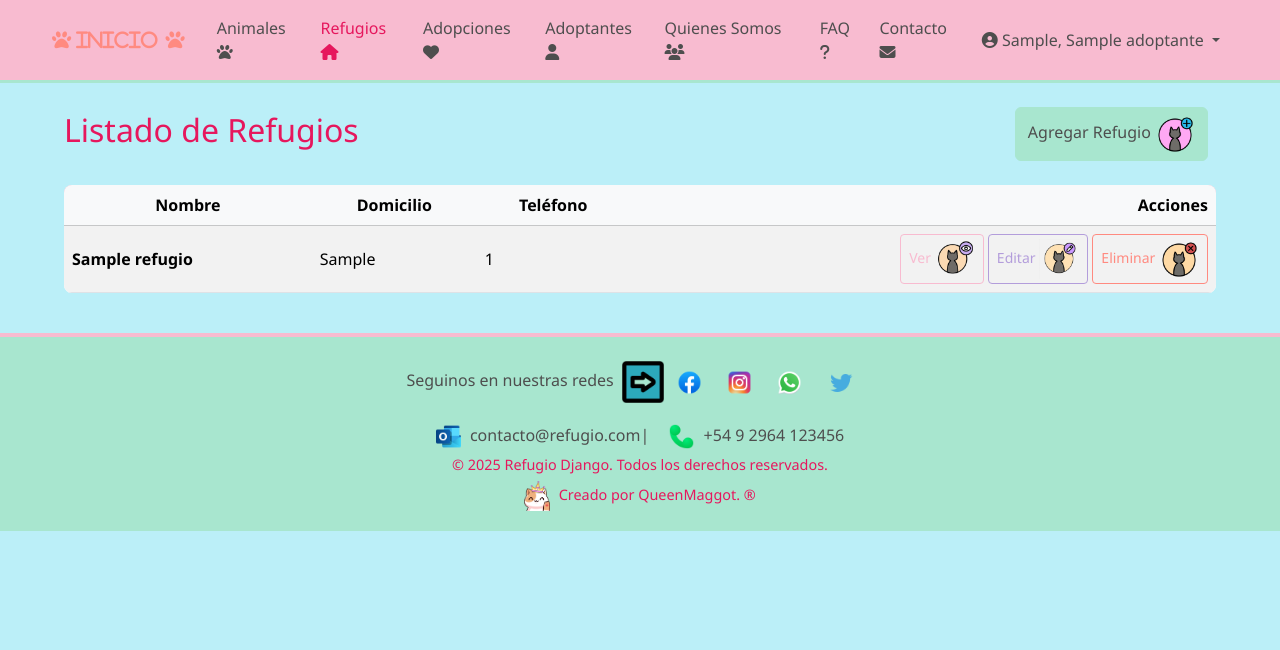
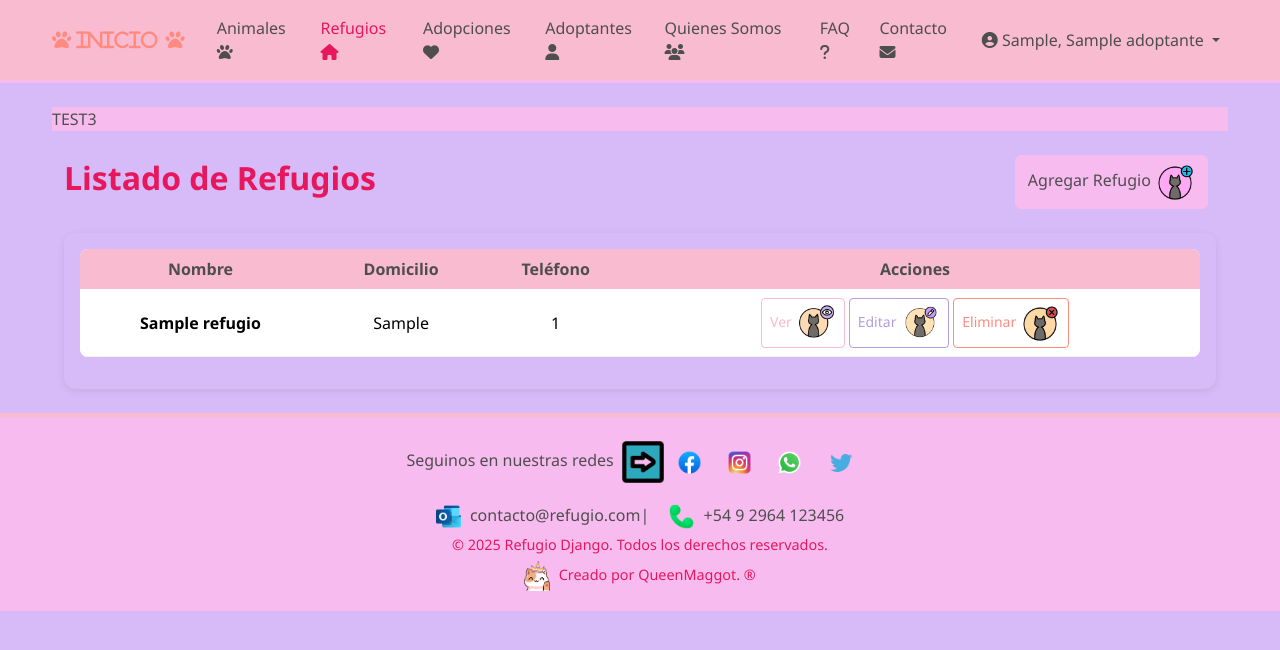
Before and after one commit to QueenMaggot/refugio, a Django app: page /refugios/listado/ in a window 1280 px wide. Shown: the top 650 px of the page. Run offline with Django 5.2, Linux system fonts and the light colour scheme; a user stored in the database is signed in; tables that the repository leaves empty hold one stand-in row (values such as "Sample post"); some libraries are stand-ins or nearby versions.

Commit message:
Pude arreglar el css, tengo que modificar unos colores mas en botones y un par mas y listo

```diff
--- a/src/static/styles/estilos.css
+++ b/src/static/styles/estilos.css
@@ -37,12 +37,13 @@
 /*------------------------------------------------------------------------*/
 :root {
   --color-primary: #F8BBD0;   /* Rosa suave */
-  --color-secondary: #A8E6CF; /* Verde menta */
+  --color-secondary: #F8BBEF; /* Rosa pastel */
   --color-terciario: #E6175D; /*ROSA FUERTEEE*/
   --color-accent: #FF8A80;    /* Coral pastel */
-  --color-bg: #BBEFF8;        /* Fondo crema */
-  --color-text: #4E4E4E;      /* Gris cálido */
+  --color-bg: #d6bbf8;        /* Fondo crema */
+  --color-text: #4E4E4E;      /* Gris cslido */
   --color-muted: #B39DDB;     /* Lavanda */
+  --color-black: #17020A;  /* Negro */
 }
 
 body {
@@ -53,7 +54,11 @@ body {
 
 h1, h2, h3 {
   color: var(--color-terciario);
+  font-weight: bold;
+
 }
+
+/* ========= BOTONES ========== */
 
 .btn-primary {
   background-color: var(--color-primary);
@@ -67,11 +72,18 @@ h1, h2, h3 {
   color: var(--color-text);
 }
 
+.btn-success:hover {
+  background-color: var(--color-accent); /* Coral pastel */
+  border-color: var(--color-accent);
+  color: white;
+}
+
 .btn-danger {
   background-color: var(--color-accent);
   border-color: var(--color-accent);
   color: white;
 }
+/**---------------FORMMM ------------------*/
 
 form {
   background-color: var(--color-bg);
@@ -94,6 +106,7 @@ form input:focus, form select:focus, form textarea:focus {
   outline: none;
 }
 
+/**---------------CARDSSS ------------------*/
 .card {
   border: none;
   border-radius: 12px;
@@ -115,6 +128,97 @@ form input:focus, form select:focus, form textarea:focus {
   color: var(--color-text);
 }
 
+/* Card de filtros */
+.card.shadow-sm {
+  border: 1px solid var(--color-muted); /* Lavanda */
+  border-radius: 10px;
+  background-color: #fff;
+}
+
+/* Labels de filtros */
+.form-label {
+  font-weight: 600;
+  color: var(--color-text);
+}
+
+/* Radios de sexo */
+.form-check-label img {
+  margin-left: 4px;
+  vertical-align: middle;
+}
+
+/* Badges de info rápida */
+.badge.bg-secondary {
+  background-color: var(--color-primary); /* Rosa suave */
+  color: var(--color-text);
+}
+
+.badge.bg-light {
+  background-color: var(--color-secondary); /* Verde menta */
+  border: none;
+  font-weight: 500;
+}
+
+/* Card de cada animal */
+.card.h-100 {
+  border-radius: 12px;
+  box-shadow: 0 4px 10px rgba(0,0,0,0.08);
+  transition: transform 0.2s ease-in-out;
+}
+
+.card.h-100:hover {
+  transform: translateY(-5px);
+}
+
+/* Nombre del animal */
+.card-title {
+  color: var(--color-primary); /* Rosa suave */
+  font-weight: bold;
+}
+
+/* Descripción */
+.card-text.small {
+  color: var(--color-text);
+  font-size: 0.9rem;
+  line-height: 1.5;
+}
+
+/* Botones dentro de cada card */
+.card .btn-sm {
+  border-radius: 6px;
+  font-size: 0.85rem;
+  padding: 6px 10px;
+}
+
+.card .btn-primary {
+  background-color: var(--color-primary);
+  border-color: var(--color-primary);
+  color: var(--color-text);
+}
+
+.card .btn-primary:hover {
+  background-color: var(--color-accent);
+  border-color: var(--color-accent);
+  color: white;
+}
+
+.card .btn-success {
+  background-color: var(--color-secondary);
+  border-color: var(--color-secondary);
+  color: var(--color-text);
+}
+
+.card .btn-success:hover {
+  background-color: var(--color-accent);
+  border-color: var(--color-accent);
+  color: white;
+}
+
+/**--------------TEST XDD-----------------*/
+.test-rojo {
+  background-color: #f8bbee;
+}
+
 
 /* ===== GRID ===== */
 .container {
@@ -134,7 +238,7 @@ form input:focus, form select:focus, form textarea:focus {
 }
 
 
-/* ===== NAVBAR ===== */
+/* ============================== NAVBAR ============== */
 .navbar {
   background-color: var(--color-primary) !important; /* Rosa suave */
   border-bottom: 3px solid var(--color-secondary);   /* Verde menta */
@@ -206,38 +310,6 @@ footer p {
 }
 /*---------------SOBREESCRITO TABLAS DE BOOTSTRAP-----------*/
 
-/* ===== TABLA DE REFUGIOS ===== */
-.table {
-  background-color: var(--color-bg); /* Fondo crema */
-  color: var(--color-text);          /* Texto gris cálido */
-  border-radius: 8px;
-  overflow: hidden;
-}
-
-.table thead {
-  background-color: var(--color-primary); /* Rosa suave */
-  color: var(--color-text);
-}
-
-.table thead th {
-  font-weight: bold;
-  text-align: center;
-}
-
-.table-striped tbody tr:nth-of-type(odd) {
-  background-color: #ffffff; /* Blanco */
-}
-
-.table-striped tbody tr:nth-of-type(even) {
-  background-color: var(--color-secondary); /* Verde menta */
-}
-
-.table-hover tbody tr:hover {
-  background-color: var(--color-accent); /* Coral pastel al pasar */
-  color: white;
-  transition: background-color 0.3s ease;
-}
-
 
 /* ===== PAGINACIÓN ===== */
 .pagination .page-link {
@@ -286,3 +358,108 @@ footer p {
   background-color: var(--color-accent);
   color: white;
 }
+
+/* ===== ACORDEÓN FAQ ===== */
+.accordion-item {
+  border: 1px solid var(--color-muted);
+  border-radius: 10px;
+  margin-bottom: 12px;
+  overflow: hidden;
+  background-color: #fff;
+  box-shadow: 0 2px 6px rgba(0,0,0,0.08);
+}
+
+.accordion-button {
+  background-color: var(--color-primary); /* Rosa suave */
+  color: var(--color-text);
+  font-weight: 600;
+  border: none;
+  box-shadow: none;
+  transition: background-color 0.3s ease, color 0.3s ease;
+}
+
+.accordion-button:not(.collapsed) {
+  background-color: var(--color-secondary); /* Verde menta */
+  color: var(--color-terciario);            /* Rosa fuerte */
+}
+
+.accordion-button:focus {
+  box-shadow: 0 0 0 0.2rem rgba(243, 182, 220, 0.4); /* Glow pastel */
+}
+
+.accordion-body {
+  background-color: var(--color-bg); /* Fondo crema */
+  color: var(--color-text);
+  line-height: 1.6;
+  font-size: 0.95rem;
+  padding: 15px 20px;
+}
+
+.accordion-body a {
+  color: var(--color-terciario); /* Rosa fuerte */
+  font-weight: bold;
+  text-decoration: none;
+}
+
+.accordion-body a:hover {
+  color: var(--color-accent); /* Coral pastel */
+  text-decoration: underline;
+}
+
+
+/* ===== TABLA DE REFUGIOS ===== */
+
+/*================== ULTIMO INTENTO =======================*/
+
+/* ===== TABLA DE REFUGIOS ===== */
+
+/* Fondo del contenedor (opcional) */
+.tabla-refugios {
+  background-color: var(--color-bg);
+  padding: 16px;
+  border-radius: 12px;
+  box-shadow: 0 2px 8px rgba(0,0,0,0.08);
+  margin-bottom: 24px;
+}
+
+/* Estilo base de la tabla */
+.tabla-refugios .table {
+  background-color: #fff;
+  border-radius: 8px;
+  overflow: hidden;
+}
+
+/* Encabezado: aplicar a las celdas del thead */
+.tabla-refugios .table thead th {
+  background-color: var(--color-primary) !important;
+  color: var(--color-text) !important;
+  font-weight: bold !important;
+  text-align: center !important;
+  border-color: white !important;
+}
+
+/* Filas alternadas: ¡aplicar a las CELDAS, no a las filas! */
+.tabla-refugios .table-striped > tbody > tr:nth-of-type(odd) > * {
+  background-color: #ffffff !important;
+  color: var(--color-text) !important;
+}
+
+.tabla-refugios .table-striped > tbody > tr:nth-of-type(even) > * {
+  background-color: var(--color-secondary) !important;
+  color: var(--color-text) !important;
+}
+
+/* Hover: también en las celdas */
+.tabla-refugios .table-hover > tbody > tr:hover > * {
+  background-color: var(--color-bg) !important; /*era --color-accent*/
+  color: white !important;
+}
+
+/* Alineación de celdas */
+.tabla-refugios .table td,
+.tabla-refugios .table th {
+  vertical-align: middle !important;
+  text-align: center !important;
+  border-color: rgba(0,0,0,0.05) !important;
+}
+/*================== aaaaaaaaaaaaaaaaaaaaaaaaaaaaaaaaa ========================*/
--- a/src/templates/adoptantes/adoptantes_listar.html
+++ b/src/templates/adoptantes/adoptantes_listar.html
@@ -15,8 +15,8 @@
   </div>
 
   {% if adoptantes %}
-    <div class="table-responsive">
-      <table class="table table-hover table-striped align-middle">
+    <div class="tabla-refugios">
+      <table class="table table-hover align-middle">
         <thead class="table-light">
           <tr>
             <th>Apellido y Nombre</th>
--- a/src/templates/animales/animales_listar.html
+++ b/src/templates/animales/animales_listar.html
@@ -17,7 +17,7 @@
   </div>
 
   <!-- FILTROS EN CARD -->
-  <div class="card shadow-sm mb-4">
+  <div class="card shadow-sm mb-4" style="background-color: lightblue" >
     <div class="card-body">
       <form method="get">
         <div class="row g-3">
--- a/src/templates/refugios/refugios_listar.html
+++ b/src/templates/refugios/refugios_listar.html
@@ -1,7 +1,11 @@
+
+
 <!-- LISTADO DE REFUGIOS (versión tabla) -->
 {% extends "base.html" %}
 {% load static %}
 {% block contenedor %}
+
+<div class="test-rojo">TEST3</div>
 
 <div class="container mt-4">
   <div class="d-flex justify-content-between align-items-center mb-4">
@@ -14,9 +18,10 @@
   </div>
 
   {% if refugios %}
-    <div class="table-responsive">
-      <table class="table table-hover table-striped align-middle">
-        <thead class="table-light">
+
+  <div class="tabla-refugios" >
+      <table class="table table-hover"> <!-- quite el table-striped-->
+        <thead>
           <tr>
             <th>Nombre</th>
             <th>Domicilio</th>
@@ -51,6 +56,7 @@
         </tbody>
       </table>
     </div>
+
 
     <!-- Paginación (si usas paginate_by en la vista) -->
     {% if is_paginated %}
```
